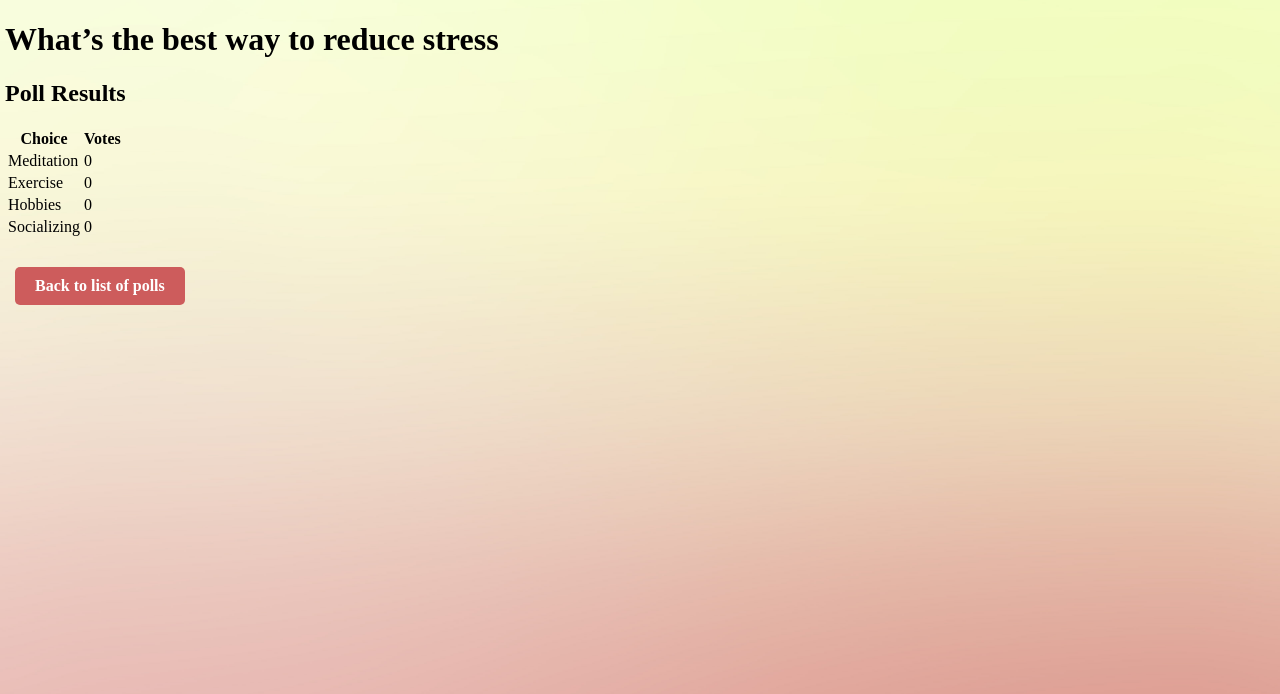
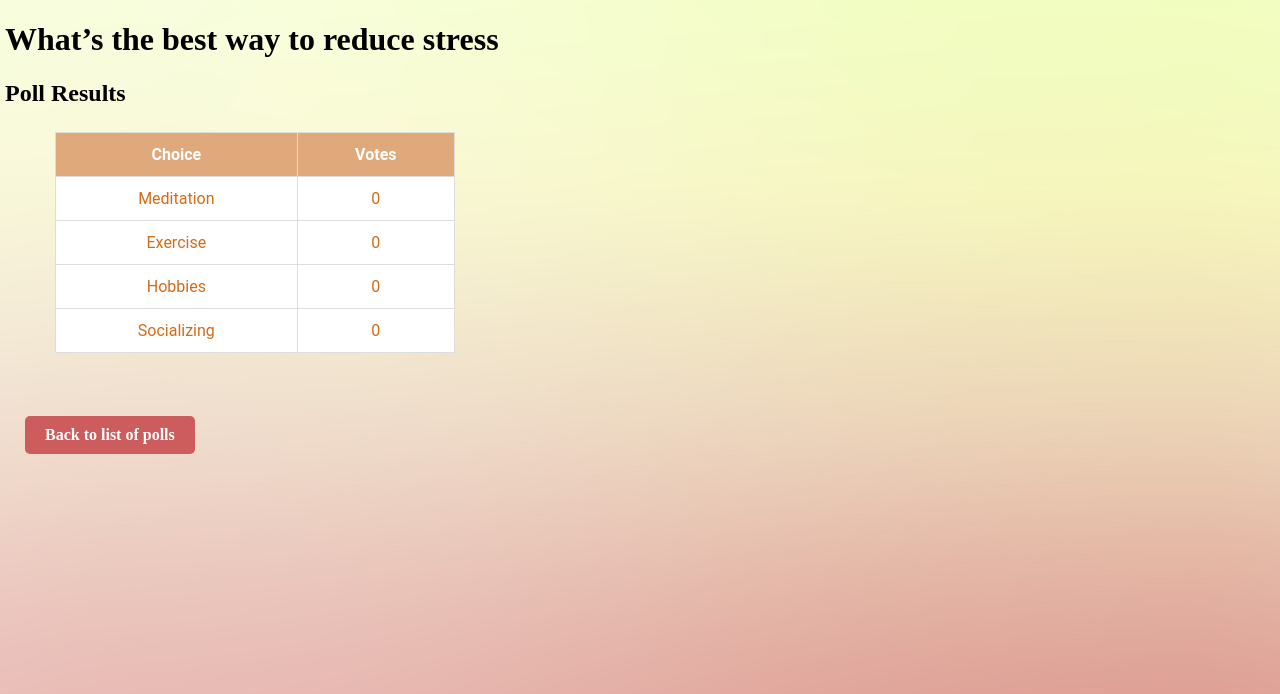
Before and after one commit to niichapats/ku-polls, a Django app: page /polls/1/results/ in a window 1280 px wide. Shown: the top 694 px of the page. Run offline with Django 5.2, Linux system fonts and the light colour scheme; data comes from the database, SQL or seed files in the repository; data that the repository does not hold is empty.

Commit message:
Update css for table

```diff
--- a/polls/static/polls/style.css
+++ b/polls/static/polls/style.css
@@ -17,10 +17,11 @@ body {
 
 h1.ku-polls-title {
     color: #6E2C00;
-    font-size: 40px;
-    text-align: left;
+    font-size: 50px;
+    text-align: center;
     margin: 20px 20px;
 }
+
 .messages li {
     font-size: 20px;
     margin: 5px 5px;
@@ -29,7 +30,7 @@ h1.ku-polls-title {
 .to-list-button {
     display: inline-block;
     padding: 10px 20px;
-    margin: 10px 10px;
+    margin: 20px 20px;
     background-color: #CD5C5C;
     color: white;
     text-decoration: none;
@@ -38,7 +39,33 @@ h1.ku-polls-title {
 }
 
 .result-link {
-    color: ##DC7633;
+    color: #c6343f;
     font-size: 18px;
     font-weight: normal;
-    margin-left: 10px;
+    margin-left: 20px;
+}
+
+.results {
+    border-collapse: collapse;
+    margin: 25px 0;
+    min-width: 400px;
+    font-family: 'Roboto', sans-serif;
+    color: black;
+    margin-left: 50px;
+}
+
+.results th, .results td {
+    border: 1px solid #ddd;
+    padding: 12px;
+    text-align: center;
+}
+
+.results th {
+    background-color: #dfa97b;
+    color: white;
+}
+
+.results td {
+    background-color: white;
+    color: #d36c17;
+}
--- a/polls/templates/polls/results.html
+++ b/polls/templates/polls/results.html
@@ -9,7 +9,7 @@
     <h1>{{ question.question_text }}</h1>
     <h2>Poll Results</h2>
 
-    <table>
+    <table class="results">
         <thead>
             <tr>
                 <th>Choice</th>
@@ -28,5 +28,6 @@
 
     <br>
     <a href="{% url 'polls:index' %}" class="to-list-button">Back to list of polls</a>
+
 </body>
 </html>
```
